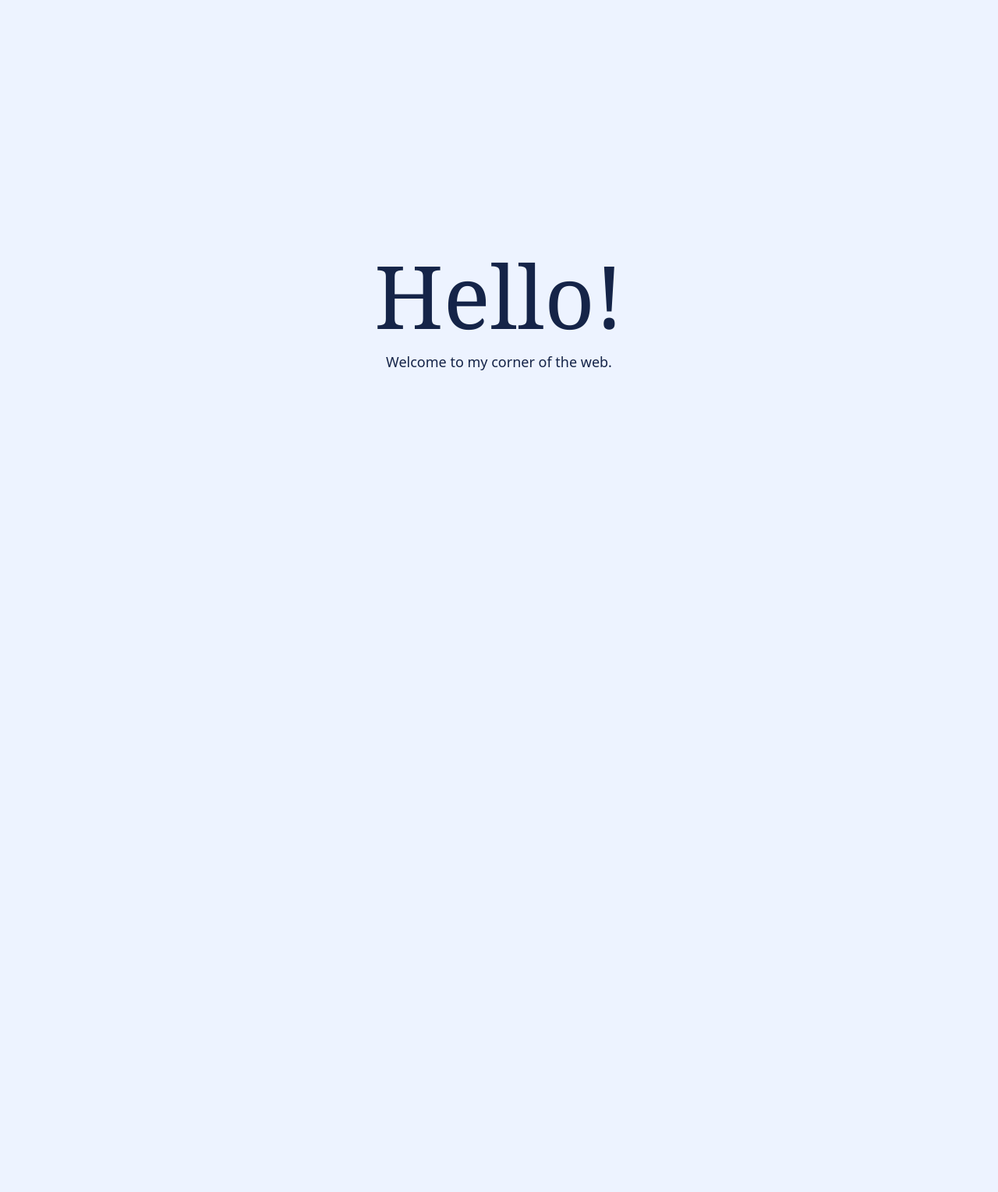
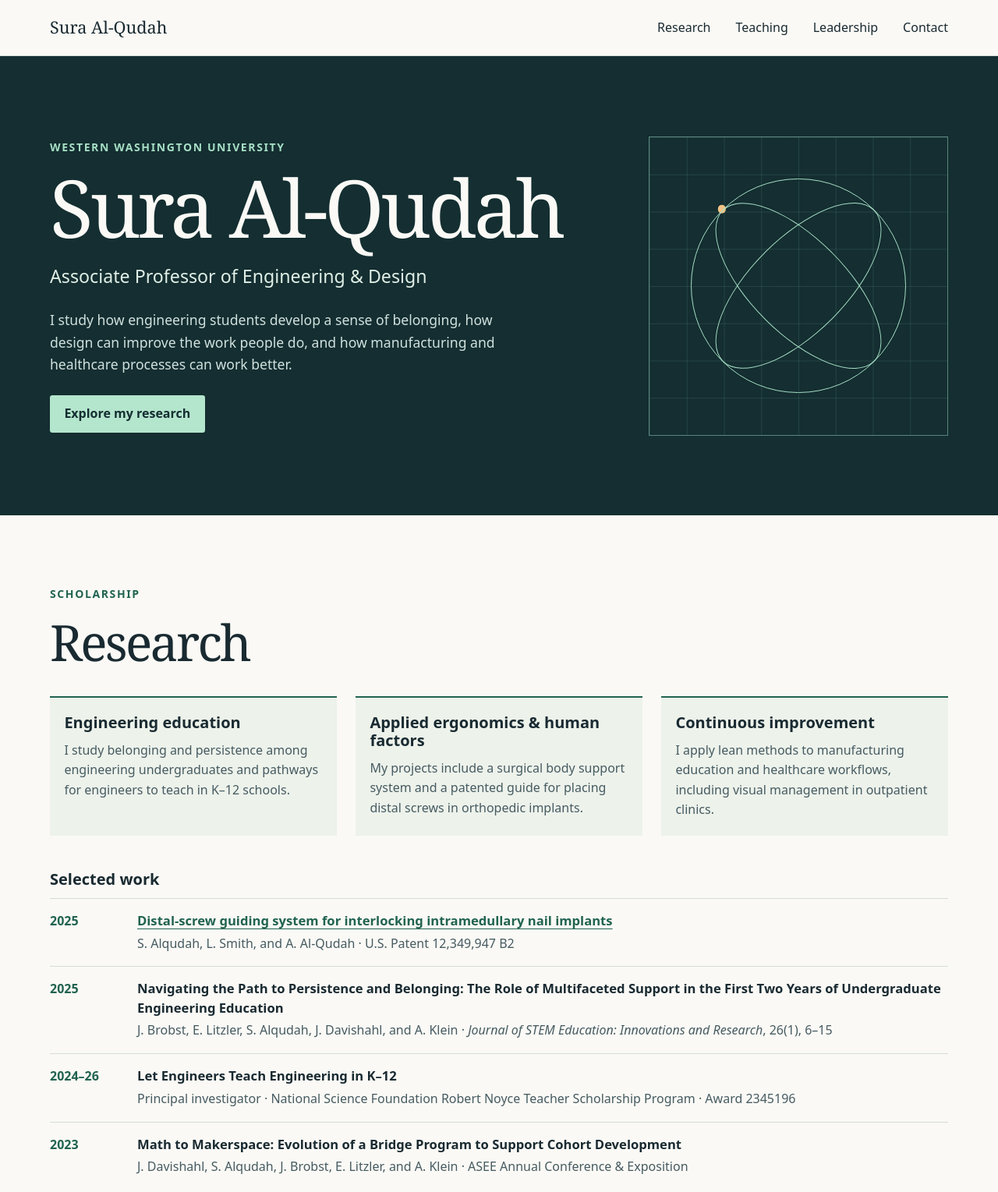
Before and after one commit to salquda1/salquda1.github.io, a plain HTML site: page index.html in a window 1280 px wide. Shown: the top 1529 px of the page at 78% size. Before the commit the page ends 800 px from the top, so only its background shows below. Drawn offline with Linux system fonts and the light colour scheme.

Commit message:
Build academic homepage from curriculum vitae

```diff
--- a/index.html
+++ b/index.html
@@ -3,37 +3,116 @@
 <head>
   <meta charset="utf-8">
   <meta name="viewport" content="width=device-width, initial-scale=1">
-  <title>Hello!</title>
-  <style>
-    body {
-      display: grid;
-      min-height: 100vh;
-      margin: 0;
-      place-items: center;
-      background: #edf3ff;
-      color: #152448;
-      font: 1.125rem / 1.5 system-ui, sans-serif;
-    }
-
-    main {
-      padding: 2rem;
-      text-align: center;
-    }
-
-    h1 {
-      margin: 0;
-      font: 400 clamp(3rem, 12vw, 7rem) / 1 Georgia, serif;
-    }
-
-    p {
-      margin: 1rem 0 0;
-    }
-  </style>
+  <meta name="description" content="Sura Al-Qudah’s academic website. Explore her work in engineering education, applied ergonomics, and continuous improvement.">
+  <title>Sura Al-Qudah | Engineering &amp; Design</title>
+  <link rel="stylesheet" href="styles.css">
 </head>
 <body>
-  <main>
-    <h1>Hello!</h1>
-    <p>Welcome to my corner of the web.</p>
+  <a class="skip" href="#main">Skip to content</a>
+  <header class="site-header">
+    <div class="wrap header-inner">
+      <a class="wordmark" href="#main">Sura Al-Qudah</a>
+      <nav aria-label="Main navigation">
+        <a href="#research">Research</a>
+        <a href="#teaching">Teaching</a>
+        <a href="#leadership">Leadership</a>
+        <a href="#contact">Contact</a>
+      </nav>
+    </div>
+  </header>
+
+  <main id="main">
+    <section class="hero" aria-labelledby="name">
+      <div class="wrap hero-inner">
+        <div>
+          <p class="label">Western Washington University</p>
+          <h1 id="name">Sura Al-Qudah</h1>
+          <p class="role">Associate Professor of Engineering &amp; Design</p>
+          <p class="intro">I study how engineering students develop a sense of belonging, how design can improve the work people do, and how manufacturing and healthcare processes can work better.</p>
+          <a class="button" href="#research">Explore my research</a>
+        </div>
+        <div class="hero-art" aria-hidden="true">
+          <div class="orbit orbit-one"></div>
+          <div class="orbit orbit-two"></div>
+          <div class="orbit orbit-three"></div>
+        </div>
+      </div>
+    </section>
+
+    <section class="wrap section" id="research" aria-labelledby="research-title">
+      <p class="label">Scholarship</p>
+      <h2 id="research-title">Research</h2>
+      <div class="research-grid">
+        <article>
+          <h3>Engineering education</h3>
+          <p>I study belonging and persistence among engineering undergraduates and pathways for engineers to teach in K–12 schools.</p>
+        </article>
+        <article>
+          <h3>Applied ergonomics &amp; human factors</h3>
+          <p>My projects include a surgical body support system and a patented guide for placing distal screws in orthopedic implants.</p>
+        </article>
+        <article>
+          <h3>Continuous improvement</h3>
+          <p>I apply lean methods to manufacturing education and healthcare workflows, including visual management in outpatient clinics.</p>
+        </article>
+      </div>
+
+      <h3 class="subheading">Selected work</h3>
+      <ul class="work-list">
+        <li><span class="year">2025</span><div><h4><a href="https://patents.google.com/patent/US12349947B2/en">Distal-screw guiding system for interlocking intramedullary nail implants</a></h4><p>S. Alqudah, L. Smith, and A. Al-Qudah · U.S. Patent 12,349,947 B2</p></div></li>
+        <li><span class="year">2025</span><div><h4>Navigating the Path to Persistence and Belonging: The Role of Multifaceted Support in the First Two Years of Undergraduate Engineering Education</h4><p>J. Brobst, E. Litzler, S. Alqudah, J. Davishahl, and A. Klein · <cite>Journal of STEM Education: Innovations and Research</cite>, 26(1), 6–15</p></div></li>
+        <li><span class="year">2024–26</span><div><h4>Let Engineers Teach Engineering in K–12</h4><p>Principal investigator · National Science Foundation Robert Noyce Teacher Scholarship Program · Award 2345196</p></div></li>
+        <li><span class="year">2023</span><div><h4>Math to Makerspace: Evolution of a Bridge Program to Support Cohort Development</h4><p>J. Davishahl, S. Alqudah, J. Brobst, E. Litzler, and A. Klein · ASEE Annual Conference &amp; Exposition</p></div></li>
+      </ul>
+    </section>
+
+    <section class="band" id="teaching" aria-labelledby="teaching-title">
+      <div class="wrap section split">
+        <div>
+          <h2 id="teaching-title">Teaching</h2>
+          <p>I teach manufacturing engineering at Western. In Manufacturing Process Planning, students work with industry partners on ergonomics and lean manufacturing projects. I also mentor undergraduate researchers working on orthopedic device design and hands-on lean manufacturing labs.</p>
+        </div>
+        <div>
+          <h3>Selected courses</h3>
+          <ul class="courses">
+            <li><span>MFGE 333</span> Design for Manufacture</li>
+            <li><span>MFGE 341</span> Quality &amp; Continuous Improvement</li>
+            <li><span>MFGE 342</span> Data Analysis &amp; Design of Experiments</li>
+            <li><span>MFGE 381</span> Manufacturing Process Planning</li>
+            <li><span>MFGE 495</span> Directed Research in Manufacturing</li>
+          </ul>
+        </div>
+      </div>
+    </section>
+
+    <section class="wrap section split" id="leadership" aria-labelledby="leadership-title">
+      <div>
+        <h2 id="leadership-title">Leadership &amp; service</h2>
+        <ul class="roles">
+          <li><strong>Department Chair, Engineering &amp; Design</strong><span>Appointed July 2024 · Western Washington University</span></li>
+          <li><strong>Program Director, Manufacturing Engineering</strong><span>2021–2024 · Western Washington University</span></li>
+        </ul>
+        <p>I led curriculum development for Western’s Industrial &amp; Systems Engineering program on the Peninsulas, coordinated the Manufacturing Engineering ABET self-study and 2022 site visit, and advised the Society of Women Engineers chapter from 2015 to 2024.</p>
+      </div>
+      <div class="education">
+        <h3>Education</h3>
+        <ul class="roles">
+          <li><strong>Ph.D., Industrial and Systems Engineering</strong><span>Binghamton University · 2014</span></li>
+          <li><strong>M.S., Industrial and Systems Engineering</strong><span>Binghamton University · 2010</span></li>
+          <li><strong>B.S., Electronics Engineering</strong><span>Yarmouk University, Jordan · 2004</span></li>
+        </ul>
+      </div>
+    </section>
   </main>
+
+  <footer id="contact">
+    <div class="wrap footer-inner">
+      <div>
+        <h2>Contact</h2>
+        <p>Department of Engineering &amp; Design<br>Western Washington University · Bellingham, WA</p>
+      </div>
+      <a href="mailto:sura.alqudah@wwu.edu">sura.alqudah@wwu.edu</a>
+    </div>
+  </footer>
 </body>
 </html>
--- /dev/null
+++ b/styles.css
@@ -0,0 +1,89 @@
+:root {
+  color-scheme: light;
+  --ink: #192a31;
+  --muted: #465b61;
+  --accent: #216350;
+  --paper: #faf9f5;
+  --line: #d4ddd6;
+  --dark: #142e31;
+  font-family: system-ui, sans-serif;
+  line-height: 1.6;
+  color: var(--ink);
+  background: var(--paper);
+}
+
+* { box-sizing: border-box; }
+body { margin: 0; }
+a { color: var(--accent); text-underline-offset: .22em; }
+a:hover { text-decoration-thickness: .15em; }
+a:focus-visible { outline: 2px solid currentColor; outline-offset: 5px; }
+p { margin: 0 0 1em; }
+h1, h2, h3, h4 { line-height: 1.15; margin: 0; }
+h1, h2 { font-family: Georgia, serif; font-weight: 400; letter-spacing: -.042em; }
+h2 { font-size: clamp(2.45rem, 5vw, 4rem); margin-bottom: .5em; }
+h3 { font-size: 1.25rem; }
+h4 { font-size: 1.04rem; line-height: 1.45; }
+.wrap { width: min(72rem, calc(100% - 3rem)); margin-inline: auto; }
+.skip { position: absolute; left: 1rem; top: 1rem; z-index: 1; padding: .5rem; background: white; transform: translateY(-200%); }
+.skip:focus { transform: none; }
+
+.site-header { border-bottom: 1px solid var(--line); }
+.header-inner, .footer-inner { display: flex; align-items: center; justify-content: space-between; flex-wrap: wrap; gap: .75rem 2rem; }
+.header-inner { padding-block: 1.15rem; }
+.wordmark { font-family: Georgia, serif; font-size: 1.35rem; }
+.header-inner a { text-decoration: none; color: var(--ink); }
+.header-inner a:hover { text-decoration: underline; }
+nav { display: flex; flex-wrap: wrap; gap: .35rem clamp(.85rem, 3vw, 2rem); }
+
+.hero { color: #faf9f5; background: var(--dark); overflow: hidden; }
+.hero-inner { display: grid; grid-template-columns: minmax(0, 1.6fr) minmax(0, 1fr); align-items: center; gap: 2rem; min-height: 31rem; padding-block: clamp(3rem, 8vw, 7rem); }
+.label { color: var(--accent); font-size: .875rem; font-weight: 700; letter-spacing: .115em; text-transform: uppercase; }
+.hero .label { color: #a6dfc5; }
+h1 { font-size: clamp(3.3rem, 8vw, 7.25rem); line-height: .99; }
+.role { margin-top: 1.25rem; color: #e0efe6; font-size: clamp(1.15rem, 2.4vw, 1.45rem); }
+.intro { color: #d0e1de; max-width: 36rem; font-size: 1.1rem; }
+.button { display: inline-block; margin-top: .55rem; padding: .7rem 1.15rem; background: #b4e5cd; color: #142e31; border-radius: .2rem; text-decoration: none; font-weight: 650; }
+.button:hover { background: #d7f3e5; }
+.hero-art { position: relative; aspect-ratio: 1; width: 100%; max-width: 24rem; justify-self: end; border: 1px solid #59857c; background-image: linear-gradient(#59857c40 1px, transparent 1px), linear-gradient(90deg, #59857c40 1px, transparent 1px); background-size: 12.5% 12.5%; }
+.orbit { position: absolute; inset: 14%; border-radius: 50%; border: 1px solid #a6dfc5; }
+.orbit-two { inset: 14% 34%; transform: rotate(45deg); }
+.orbit-three { inset: 14% 34%; transform: rotate(-45deg); }
+.orbit-one::after { content: ""; position: absolute; top: 14%; left: 14%; width: .65rem; height: .65rem; border-radius: 50%; background: #f1c386; transform: translate(-50%, -50%); }
+
+.section { padding-block: clamp(3.2rem, 7vw, 6rem); }
+.research-grid, .split { display: grid; gap: 1.5rem; }
+.research-grid { grid-template-columns: repeat(3, minmax(0, 1fr)); }
+.research-grid article { border-top: 2px solid var(--accent); padding: 1.25rem 1.15rem; background: #edf2eb; }
+.research-grid p { color: var(--muted); margin: .75rem 0 0; }
+.subheading { margin-block: 2.75rem .8rem; }
+.work-list, .courses, .roles { list-style: none; padding: 0; margin: 0; }
+.work-list li { display: grid; grid-template-columns: 6rem minmax(0, 1fr); gap: .4rem 1rem; padding: 1rem 0; border-top: 1px solid var(--line); }
+.work-list p { margin: .3rem 0 0; color: var(--muted); }
+.year, .courses span { color: var(--accent); font-weight: 650; }
+.band { background: #e9f0eb; }
+.split { grid-template-columns: 1.15fr 1fr; gap: 2rem clamp(2rem, 7vw, 7rem); }
+.split p { max-width: 38rem; }
+.courses { margin-top: .85rem; }
+.courses li { display: grid; grid-template-columns: 6rem 1fr; gap: .5rem; border-top: 1px solid var(--line); padding: .65rem 0; }
+.roles li { padding-block: .6rem; }
+.roles span { display: block; color: var(--muted); }
+.roles + p { margin-top: 1rem; }
+.education { border-left: 1px solid var(--line); padding-left: 2rem; }
+footer { background: var(--dark); color: #faf9f5; }
+.footer-inner { padding-block: 2.5rem; }
+footer h2 { font-size: 2.35rem; }
+footer p { margin: 0; color: #d0e1de; }
+footer a { color: #b4e5cd; overflow-wrap: anywhere; }
+
+@media (max-width: 48rem) {
+  .hero-inner, .split { grid-template-columns: 1fr; }
+  .hero-inner { min-height: auto; }
+  .hero-art { display: none; }
+  .research-grid { grid-template-columns: 1fr; }
+  .education { border-left: 0; border-top: 1px solid var(--line); padding: 1.4rem 0 0; }
+}
+
+@media (max-width: 30rem) {
+  .wrap { width: calc(100% - 2rem); }
+  .work-list li { grid-template-columns: 1fr; }
+}
```
